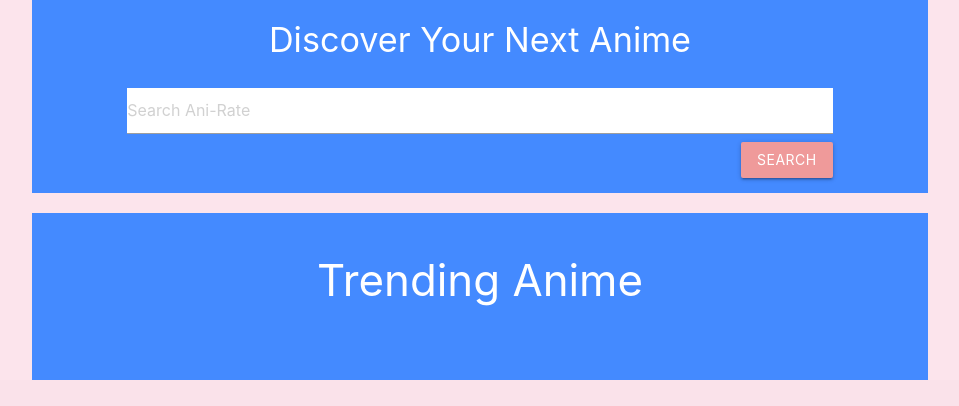
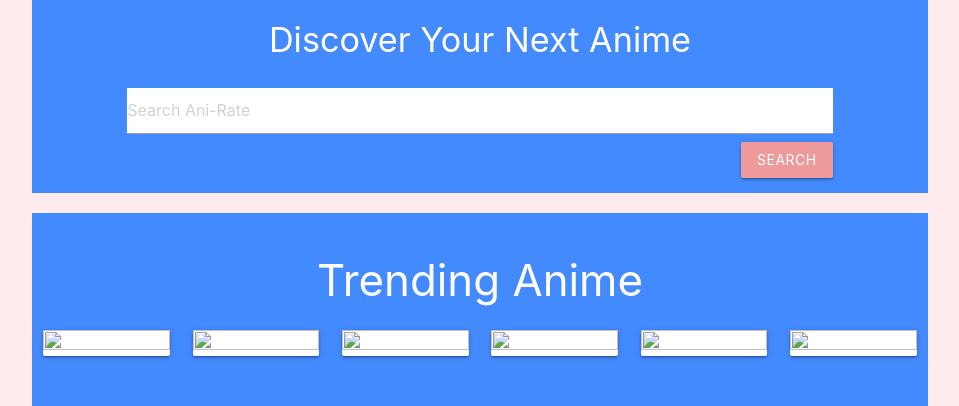
Before and after one commit to nickkucway/anirate, a Django app: page / in a window 1280 px wide. Shown: the part 634-1040 px from the top of the page, without its empty margins (160-1119 px from the left). Before the commit the page ends 1014 px from the top, so only its background shows below. Run offline with Django 4.2, Linux system fonts and the light colour scheme; data that the repository does not hold is empty.

Commit message:
Updated sizing on home page making edits to details

```diff
--- a/main_app/static/css/style.css
+++ b/main_app/static/css/style.css
@@ -4,19 +4,22 @@ body {
   flex-direction: column;
   background-color: #fff8e1;
 }
-  ul{
+ul {
   display: flex;
   flex-wrap: wrap;
 }
 
-  .card-action{
+.card-action {
   height: 150px;
 }
 
-  .hero-image img{
-    width: 100%
+.hero-image img {
+  width: 100%;
 }
 
+.card-image img {
+  height: 100%;
+}
 
 /* .search{
   background-image: url('./media/lisabanner.png');
--- a/main_app/templates/anime/index.html
+++ b/main_app/templates/anime/index.html
@@ -1,11 +1,9 @@
 {% extends 'base.html' %}
 {% block content %}
 
-<h1 class="center-align">My Watchlist</h1>
-
 <ul class ='row'>
     {% for title in animes %}
-        <li class = 'col s4'>
+        <li class = 'col s1 m4'>
             <a href="{% url 'details' title.mal_id %}">{{ title.title_english }}</a>
             <br>
             <img src="{{ title.images.jpg.image_url }}" alt="{{ title.title_english }}">
--- a/main_app/templates/base.html
+++ b/main_app/templates/base.html
@@ -15,7 +15,7 @@
     >
     <title>Ani-Rate</title>
   </head>
-  <body class = 'pink lighten-5'>
+  <body class = 'red lighten-5'>
     <!-- <header> -->
       <!-- <h1>Ani-rate</h1> -->
       <nav>
--- a/main_app/templates/home.html
+++ b/main_app/templates/home.html
@@ -11,7 +11,7 @@
 </section>
 
 <!--Search functionality-->
-<section class=" section-search blue accent-2">
+<section class="section-search blue accent-2">
   <div class="row">
     <div class="col s12">
       <h4 class="center-align white-text">Discover Your Next Anime</h4>
@@ -38,69 +38,70 @@
 
 <!-- Trending Section -->
 <section class="section trending blue accent-2">
-  <h3 class = 'white-text center-align'>Trending Anime</h3>
+  <h3 class="white-text center-align">Trending Anime</h3>
   <div class="row">
     <!-- card 1 -->
-    <div class="col s2">
+    <div class="col m2 s12">
       <div class="card">
-        <div class="card-image">
+        <a href="{% url 'details' anime1.mal_id %}">
+          <div class="card-image">
           <img src="{{ anime1.images.jpg.image_url }}" alt="{{anime1.title}}" />
-        </div>
+        </div></a>
         <!-- <div class="card-action">
           <a href="{% url 'details' anime1.mal_id %}">{{anime1.title}}</a>
         </div> -->
       </div>
     </div>
     <!-- card 2 -->
-    <div class="col s2">
-      <div class="card">
+    <div class="col m2 s12">
+      <a href="{% url 'details' anime2.mal_id %}"><div class="card">
         <div class="card-image">
           <img src="{{ anime2.images.jpg.image_url }}" alt="{{anime2.title}}" />
-        </div>
+        </div> </a>
         <!-- <div class="card-action">
           <a href="{% url 'details' anime2.mal_id %}">{{anime2.title}}</a>
         </div> -->
       </div>
     </div>
     <!-- card 3 -->
-    <div class="col s2">
-      <div class="card">
+    <div class="col m2 s12">
+      <a href="{% url 'details' anime3.mal_id %}"><div class="card">
         <div class="card-image">
           <img src="{{ anime3.images.jpg.image_url }}" alt="{{anime3.title}}" />
-        </div>
+        </div></a>
         <!-- <div class="card-action">
           <a href="{% url 'details' anime3.mal_id %}">{{anime3.title}}</a>
         </div> -->
       </div>
     </div>
     <!-- card 4 -->
-    <div class="col s2">
-      <div class="card">
+    <div class="col m2 s12">
+      <a href="{% url 'details' anime4.mal_id %}"><div class="card">
         <div class="card-image">
           <img src="{{ anime4.images.jpg.image_url }}" alt="{{anime4.title}}" />
-        </div>
+        </div></a>
         <!-- <div class="card-action">
           <a href="{% url 'details' anime4.mal_id %}">{{anime4.title}}</a>
         </div> -->
       </div>
     </div>
     <!-- card 5-->
-    <div class="col s2">
-      <div class="card">
+    <div class="col m2 s12">
+      <a href="{% url 'details' anime5.mal_id %}"><div class="card">
         <div class="card-image">
           <img src="{{ anime5.images.jpg.image_url }}" alt="{{anime5.title}}" />
-        </div>
+        </div></a>
         <!-- <div class="card-action">
           <a href="{% url 'details' anime5.mal_id %}">{{anime5.title}}</a>
         </div> -->
       </div>
     </div>
     <!-- card 6-->
-    <div class="col s2">
-      <div class="card">
+    <div class="col m2 s12">
+      <a href="{% url 'details' anime6.mal_id %}"><div class="card">
         <div class="card-image">
           <img src="{{ anime6.images.jpg.image_url }}" alt="{{anime6.title}}" />
-        </div>
+        </div></a>
         <!-- <div class="card-action">
           <a href="{% url 'details' anime6.mal_id %}">{{anime6.title}}</a>
         </div> -->
```
Also changed, not shown: main_app/templates/anime/details.html (+30 -20 lines), main_app/templates/registration/login.html (+12 -10 lines). Lines whose indentation alone changed are shown as unchanged.
